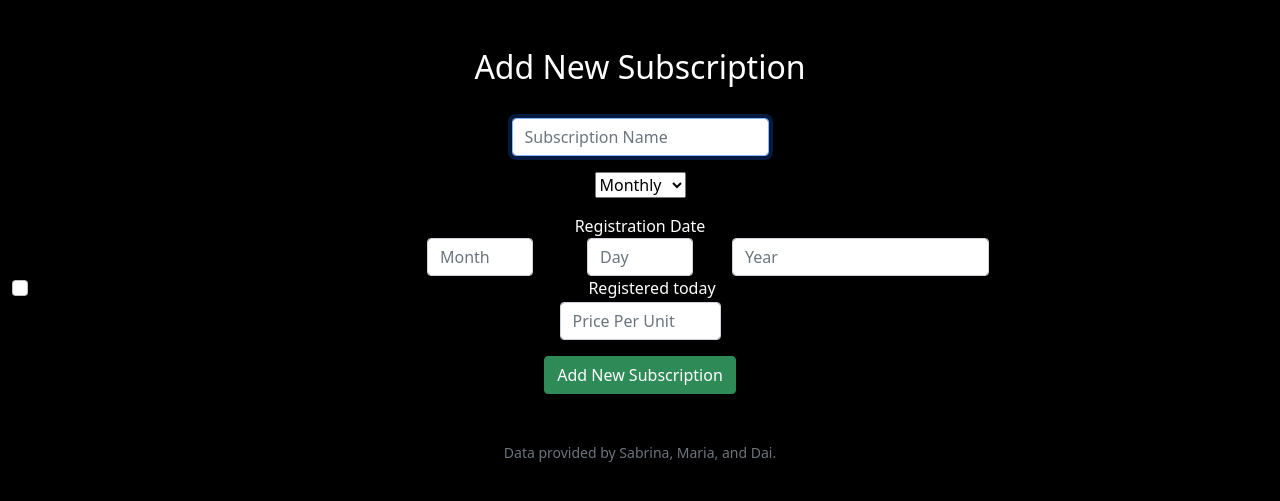
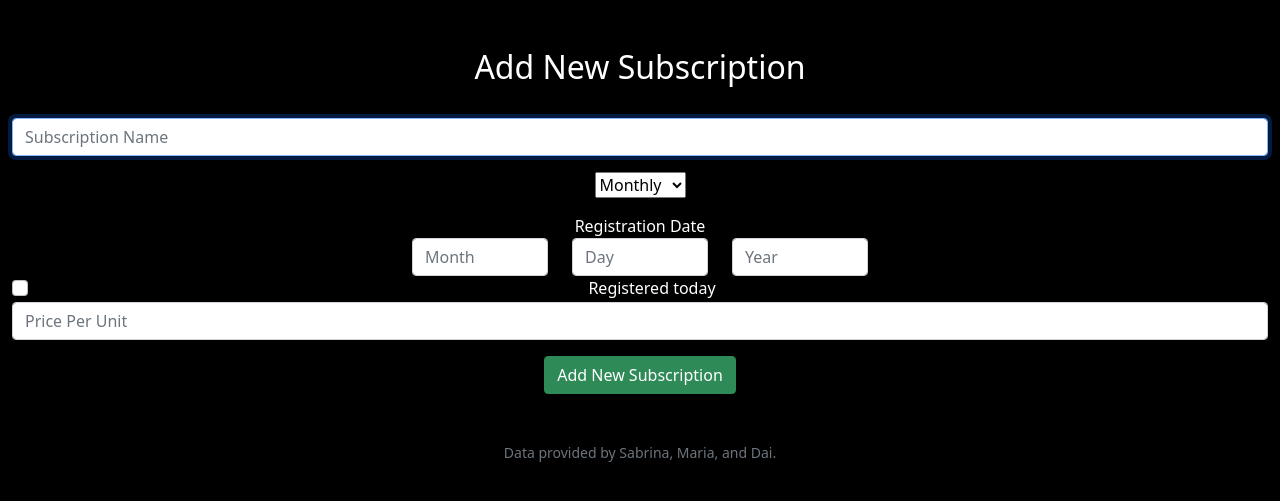
Before and after one commit to sabrinahu5/CS50-Final-Project, a Flask app: page /add in a window 1280 px wide. Shown: the part 94-595 px from the top of the page. Run offline with Flask 2, Linux system fonts and the light colour scheme; a user stored in the database is signed in.

Commit message:
app + add

```diff
--- a/app.py
+++ b/app.py
@@ -89,10 +89,10 @@ def add():
 
 
         month = request.form.get("month")
-        date = request.form.get("date")
+        day = request.form.get("day")
         year = request.form.get("year")
 
-        reg_date = month + "-" + date + "-" + year
+        reg_date = str(month) + "-" + str(day) + "-" + str(year)
 
         reg_date = datetime.strptime(reg_date,'%m-%d-%Y')
 
--- a/static/styles.css
+++ b/static/styles.css
@@ -29,6 +29,7 @@ body
 .table
 {
     color:white;
+    table-layout: fixed;
 }
 h2
 {
--- a/templates/add.html
+++ b/templates/add.html
@@ -9,7 +9,7 @@
     <br>
     <form action="/add" method="post">
         <div class="mb-3">
-            <input autocomplete="off" autofocus class="form-control mx-auto w-auto" id="name" name="name" placeholder="Subscription Name" type="text">
+            <input autocomplete="off" autofocus class="form-control" id="name" name="name" placeholder="Subscription Name" type="text">
         </div>
         <div class="mb-3">
             <select name = "type" id = "type">
@@ -22,9 +22,9 @@
         Registration Date
 
         <div class="row">
-            <div class="col-sm-4"><input class="form-control mx-auto w-auto" id="month" name="month" placeholder="Month" type="number" min="1" max="12"></div>
-            <div class="col-sm-4"><input class="form-control mx-auto w-auto" id="day" name="day" placeholder="Day" type="number" min="1" max="31"></div>
-            <div class="col-sm-4"><input class="form-control mx-auto w-auto" id="year" name="year" placeholder="Year" type="number" min="2022"></div>
+            <div class="col-sm-4"><input class="form-control" id="month" name="month" placeholder="Month" type="number" min="1" max="12"></div>
+            <div class="col-sm-4"><input class="form-control" id="day" name="day" placeholder="Day" type="number" min="1" max="31"></div>
+            <div class="col-sm-4"><input class="form-control" id="year" name="year" placeholder="Year" type="number" min="2022"></div>
         </div>
 
         <div class="form-check">
@@ -35,7 +35,7 @@
         </div>
 
         <div class="mb-3">
-            <input class="form-control mx-auto w-auto" id="price" name="price" placeholder="Price Per Unit" type="number" min="0.00" max="10000.00" step="0.01">
+            <input class="form-control" id="price" name="price" placeholder="Price Per Unit" type="number" min="0.00" max="10000.00" step="0.01">
         </div>
         <button class="btn btn-primary" type="submit">Add New Subscription</button>
     </form>
--- a/templates/index.html
+++ b/templates/index.html
@@ -16,7 +16,7 @@
                 <th></th>
             </tr>
             {% for entry in transactions %}
-                <tr>
+                <tr height = "50px">
                     <td>{{ entry['name'] }}</td>
                     <td>{{ entry['type'] }}</td>
                     <td>{{ entry['price'] }}</td>
```
Also changed, not shown: subscribe.db, 2 other files.
